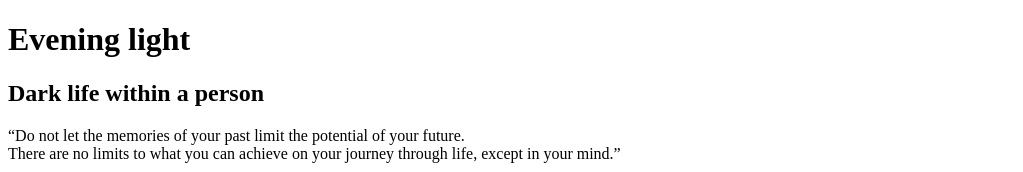
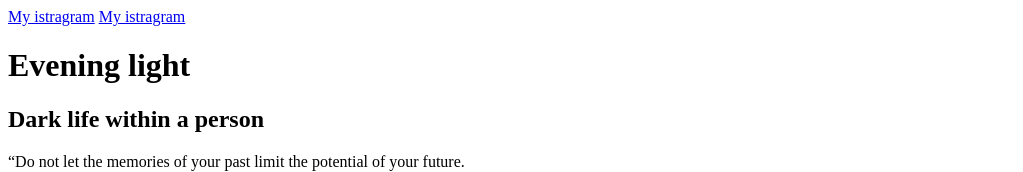
Before and after one commit to stefanivalentina/stefanivalentina.github.io, a plain HTML site: page index.html in a window 1280 px wide. Shown: the top 172 px of the page, without its empty margins (0-1023 px from the left). Drawn offline with Linux system fonts and the light colour scheme.

Commit message:
Update index.html

```diff
--- a/index.html
+++ b/index.html
@@ -4,7 +4,12 @@
       <title>My Dreams Website</title>
      </head>
      <body>
-     <h1>Evening light</h1>
+
+         <a href="http://github.com/stefanivalentina">My istragram</a>
+         <a href="http://github.com/stefanivalentina">My istragram</a>
+
+
+         <h1>Evening light</h1>
      <h2>Dark life within a person</h2>
      <p> “Do not let the memories of your past limit the potential of your future.<br>
          There are no limits to what you can achieve on your journey through life, except in your mind.”<br></p>
@@ -22,8 +27,7 @@
 
     <blockqoutes>
         We did not come <em> to fear </em>the future. <strong>We came here to shape it.</strong>
-
-        <blockqoutes>
+       <blockqoutes>
 
 
 
```
